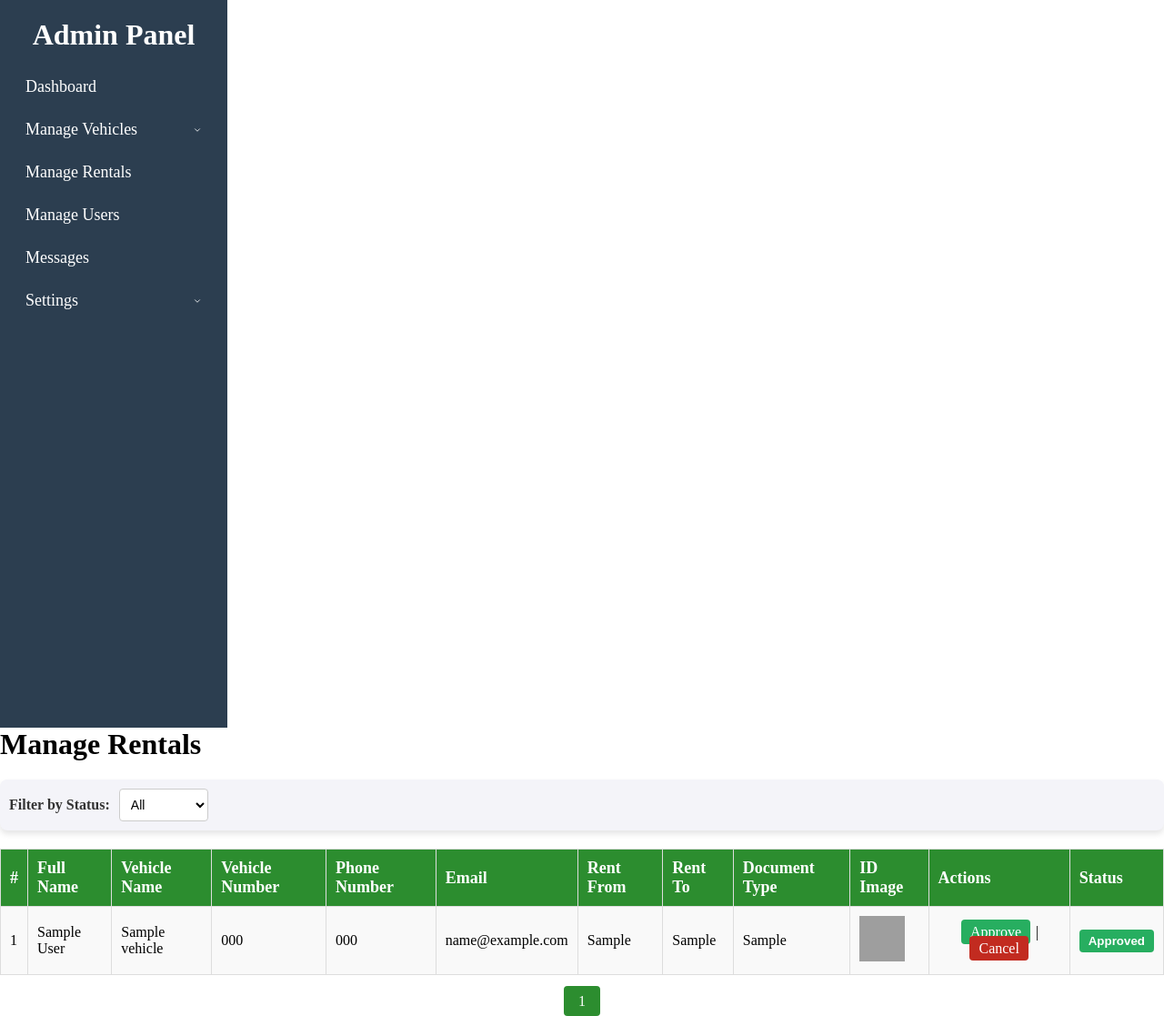
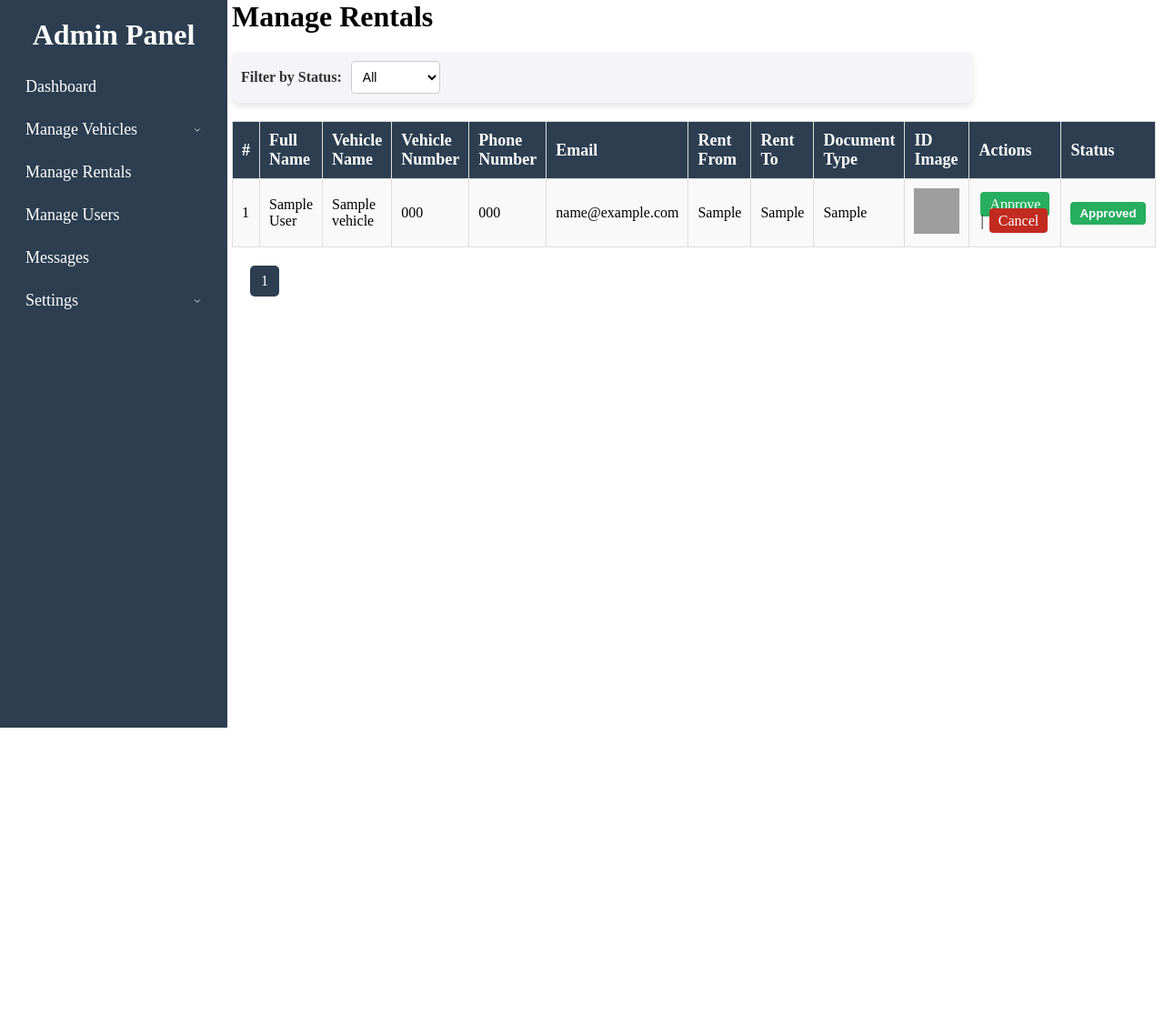
Before and after one commit to rawbeen10/twoWheelerRental, a PHP site: page /twowheelerrental/admin/script/manage_rental.php in a window 1280 px wide. Shown: the whole page at 91% size. After the commit the page ends 800 px from the top, so only its background shows below. Run offline with PHP 8.4, Linux system fonts and the light colour scheme; tables that the repository leaves empty or names only in its code hold one stand-in row (values such as "Sample post"); grey boxes are pictures that could not be loaded.

Commit message:
table and container fixed in admin

```diff
--- a/admin/script/manage_contacts.php
+++ b/admin/script/manage_contacts.php
@@ -85,7 +85,8 @@
             <?php
 
             for ($i = 1; $i <= $total_pages; $i++) {
-                echo "<a href='manage_contacts.php?page=$i&limit=$limit'>$i</a>";
+                $is_active = ($page == $i) ? 'class="active"' : '';
+                echo "<a href='manage_contacts.php?page=$i&limit=$limit' $is_active>$i</a>";
             }
             ?>
         </div>
--- a/admin/script/manage_rental.php
+++ b/admin/script/manage_rental.php
@@ -60,7 +60,7 @@
         <script src="../Layout/sidebar.js"></script>
     </div>
 
-    <div class="container">
+    <div class="container container-two">
         <h1>Manage Rentals</h1>
 <!-- Filter Dropdown -->
 <form method="GET" action="manage_rental.php">
@@ -131,7 +131,8 @@
         <div class="pagination">
             <?php
             for ($i = 1; $i <= $total_pages; $i++) {
-                echo "<a href='manage_rentals.php?page=$i&status=$status_filter'>$i</a> ";
+                $is_active = ($page == $i) ? 'class="active"' : '';
+                echo "<a href='manage_rental.php?page=$i&limit=$limit' $is_active>$i</a>";
             }
             ?>
         </div>
--- a/admin/script/styles/manage_rental.css
+++ b/admin/script/styles/manage_rental.css
@@ -30,7 +30,7 @@
 }
 
 table {
-    width: 100%;
+    width: 80%;
     border-collapse: collapse;
     margin: 20px 0;
 }
@@ -40,7 +40,7 @@
 }
 
 th {
-    background-color: #2c8d2f;
+    background-color:#2C3E50 ;
     color: white;
     padding: 10px;
     text-align: left;
@@ -114,26 +114,25 @@
 }
 
 .pagination {
-    text-align: center;
-    margin-top: 20px;
+    margin: 20px;
+    display: flex;
+    gap: 10px;
 }
 
 .pagination a {
-    padding: 8px 16px;
-    margin: 0 5px;
-    background-color: #2c8d2f;
+    padding: 8px 12px;
     text-decoration: none;
+    background-color:#1460d3 ;
     color: white;
-    border-radius: 4px;
+    border-radius: 5px;
 }
 
 .pagination a:hover {
-    background-color: #45a049;
+    background-color: #1460d3;
 }
 
 .pagination a.active {
-    background-color: #45a049;
-    color: white;
+    background-color:#2C3E50;
 }
 
 /* Filter Form Container */
@@ -145,6 +144,7 @@
     background-color: #f4f4f9;
     border-radius: 8px;
     box-shadow: 0 4px 6px rgba(0, 0, 0, 0.1);
+    width: 80%;
 }
 
 /* Filter Label */
```
Also changed, not shown: admin/script/styles/view_users.css (+5 -2 lines), admin/script/styles/view_vehicle.css (+10 -10 lines), admin/uploads/pexels-nishantaneja-2393821.jpg (added).
